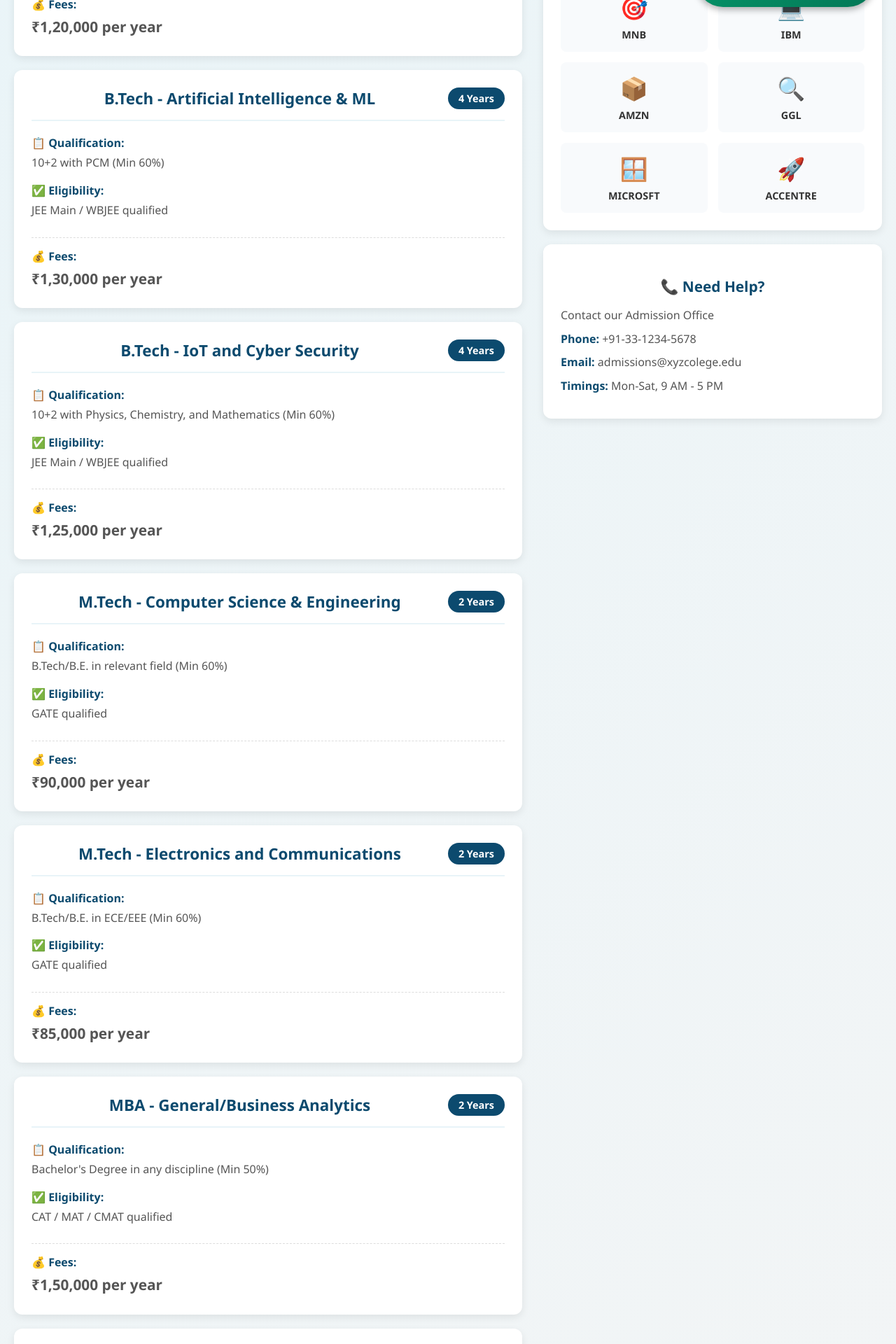
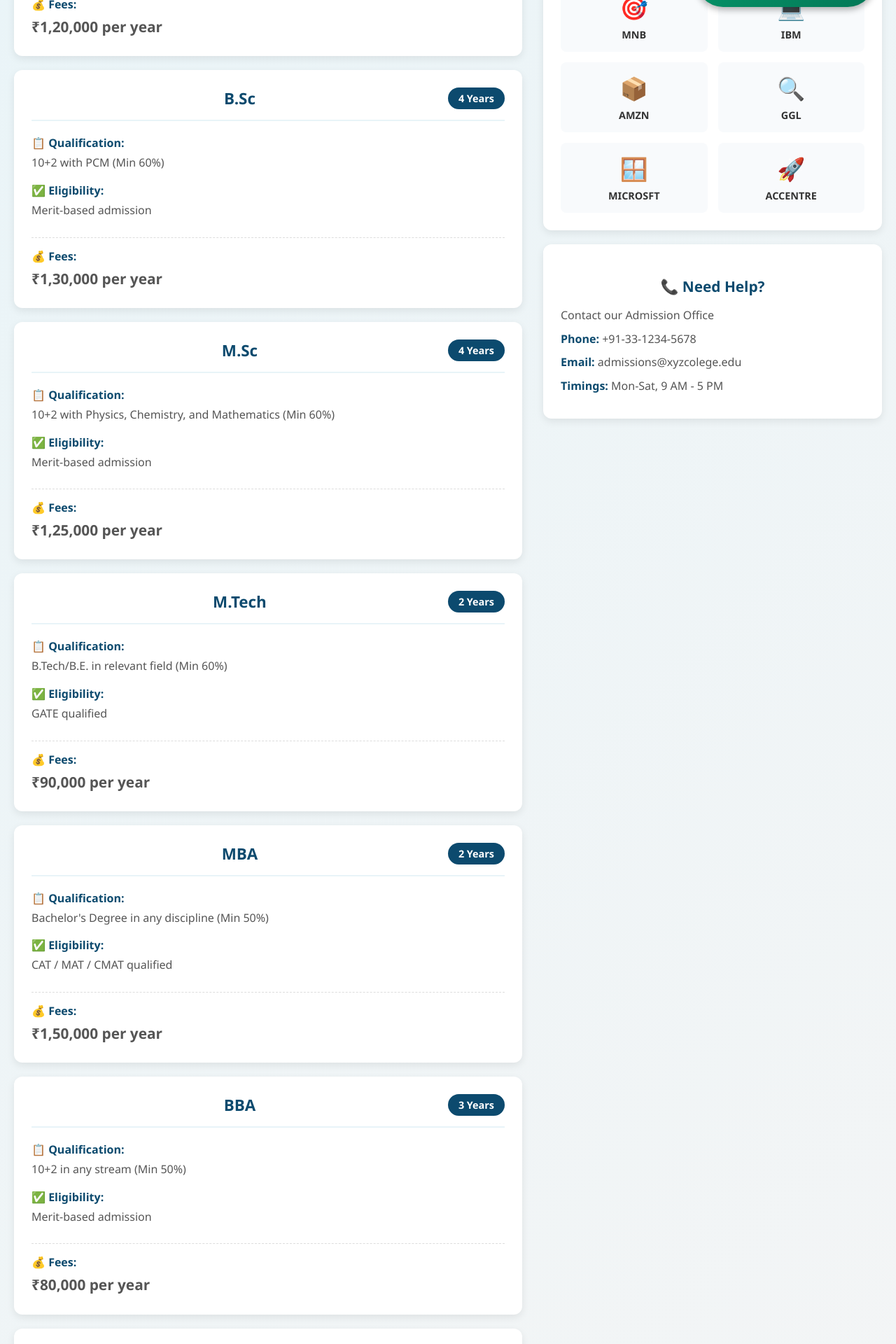
Before and after one commit to snehaagarwal05/CollegeAdmissionManagementPortal, a React (Vite) app: page /admission in a window 1280 px wide. Shown: the part 760-2680 px from the top of the page at 70% size. Built offline with nearby package versions, Linux system fonts and the light colour scheme.

Commit message:
Update Admission.jsx

```diff
--- a/src/components/admission/Admission.jsx
+++ b/src/components/admission/Admission.jsx
@@ -9,7 +9,7 @@ const Admission = () => {
   const courses = [
     {
       id: 1,
-      name: 'B.Tech - Computer Science & Engineering',
+      name: 'B.Tech',
       duration: '4 Years',
       qualification: '10+2 with Physics, Chemistry, and Mathematics (Min 60%)',
       fees: '₹1,20,000 per year',
@@ -17,39 +17,31 @@ const Admission = () => {
     },
     {
       id: 2,
-      name: 'B.Tech - Artificial Intelligence & ML',
+      name: 'B.Sc',
       duration: '4 Years',
       qualification: '10+2 with PCM (Min 60%)',
       fees: '₹1,30,000 per year',
-      eligibility: 'JEE Main / WBJEE qualified'
+      eligibility: 'Merit-based admission'
     },
     {
       id: 3,
-      name: 'B.Tech - IoT and Cyber Security',
+      name: 'M.Sc',
       duration: '4 Years',
       qualification: '10+2 with Physics, Chemistry, and Mathematics (Min 60%)',
       fees: '₹1,25,000 per year',
-      eligibility: 'JEE Main / WBJEE qualified'
+      eligibility: 'Merit-based admission'
     },
     {
       id: 4,
-      name: 'M.Tech - Computer Science & Engineering',
+      name: 'M.Tech',
       duration: '2 Years',
       qualification: 'B.Tech/B.E. in relevant field (Min 60%)',
       fees: '₹90,000 per year',
       eligibility: 'GATE qualified'
     },
     {
-      id: 5,
-      name: 'M.Tech - Electronics and Communications',
-      duration: '2 Years',
-      qualification: 'B.Tech/B.E. in ECE/EEE (Min 60%)',
-      fees: '₹85,000 per year',
-      eligibility: 'GATE qualified'
-    },
-    {
       id: 6,
-      name: 'MBA - General/Business Analytics',
+      name: 'MBA',
       duration: '2 Years',
       qualification: 'Bachelor\'s Degree in any discipline (Min 50%)',
       fees: '₹1,50,000 per year',
```
